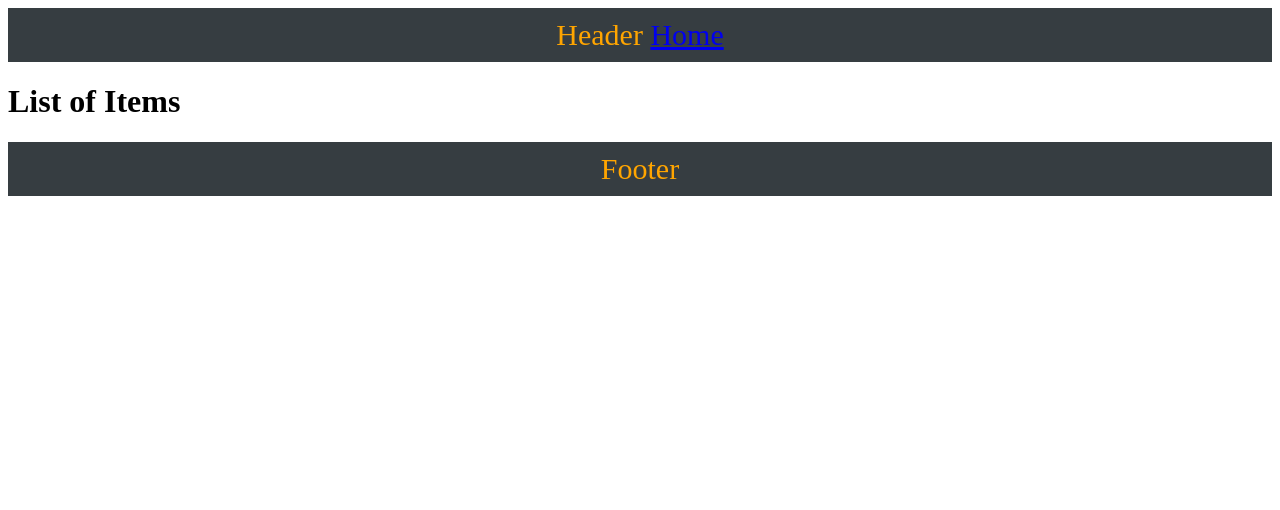
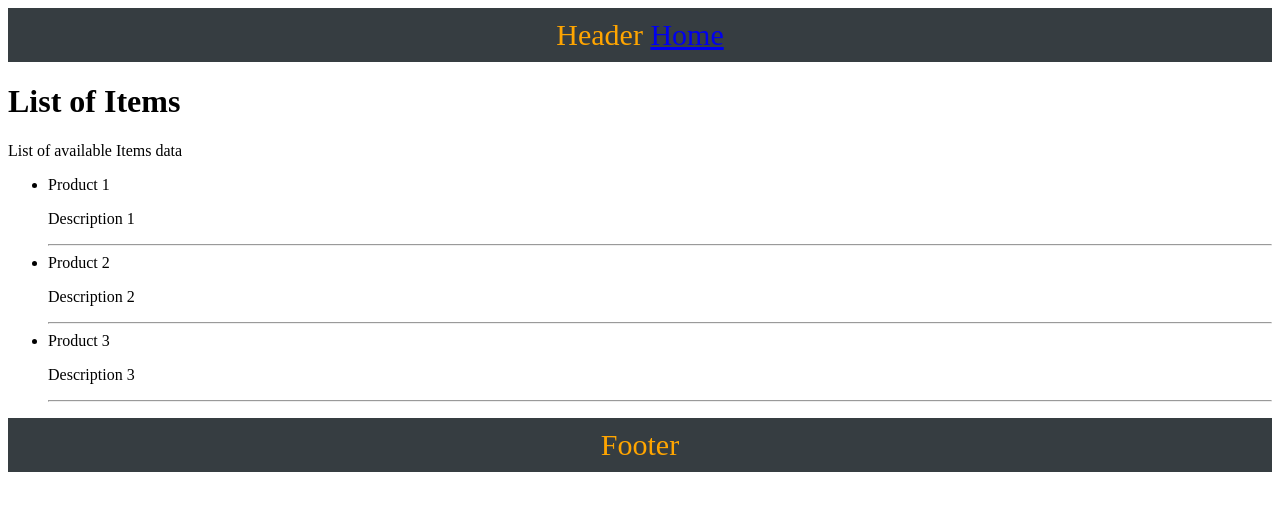
Before and after one commit to liar88828/svelte-kit-tutor, a SvelteKit app: page /item in a window 1280 px wide. Shown: the top 510 px of the page. Built offline with nearby package versions, Linux system fonts and the light colour scheme; data requests are answered from the project's data file.

Commit message:
24 Page Data

```diff
--- /dev/null
+++ b/src/routes/item/+page.js
@@ -0,0 +1,9 @@
+export const load = async ( loadEvent ) =>
+{
+  const { fetch } = loadEvent
+  const res = await fetch( "http://localhost:3000/items" ).then(
+    ( d ) => d.json() )
+  // const items = await res.json()
+  const title = "List of available Items data"
+  return { title, items: res }
+}
--- a/src/routes/item/+page.svelte
+++ b/src/routes/item/+page.svelte
@@ -1 +1,14 @@
+<script>
+	export let data;
+	const products = data.items;
+</script>
+
 <h1>List of Items</h1>
+<p>{data.title}</p>
+<ul>
+	{#each products as p (p.title)}
+		<li>{p.title}</li>
+		<p>{p.description}</p>
+		<hr />
+	{/each}
+</ul>
```
